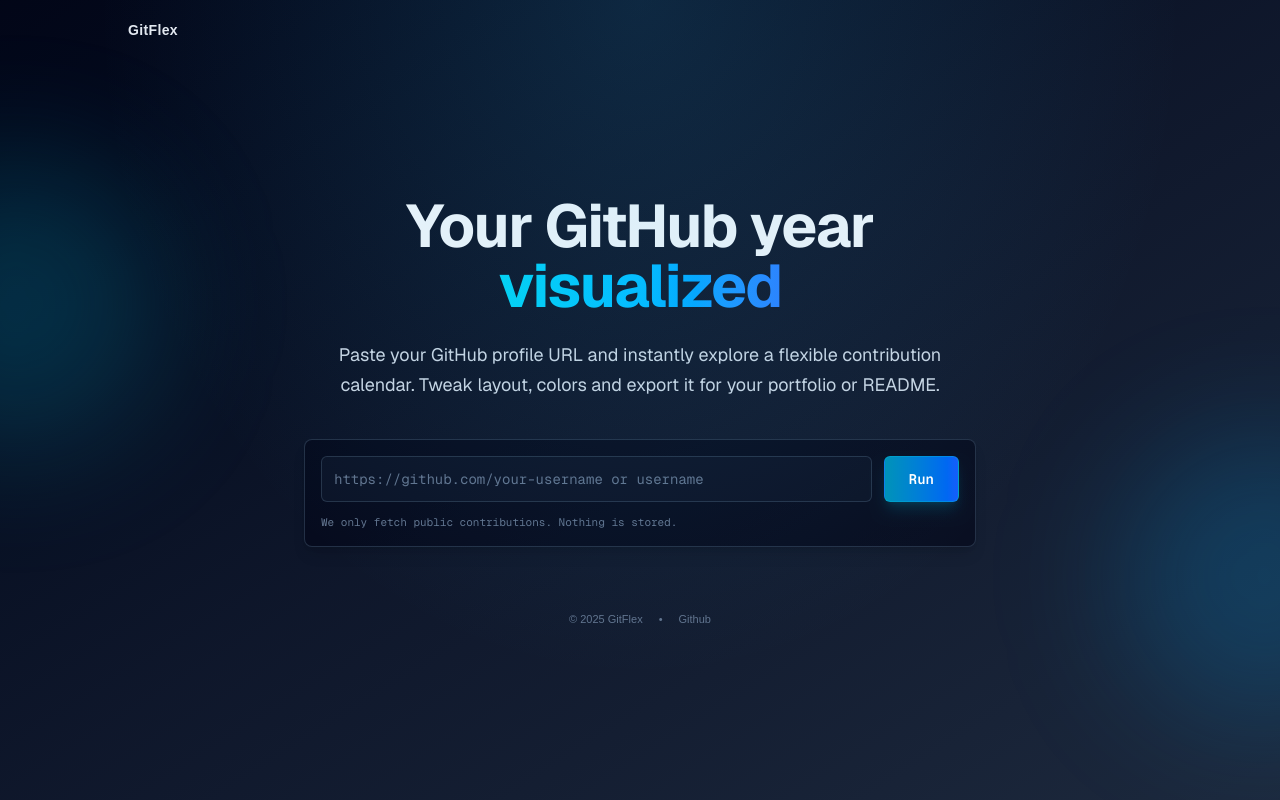
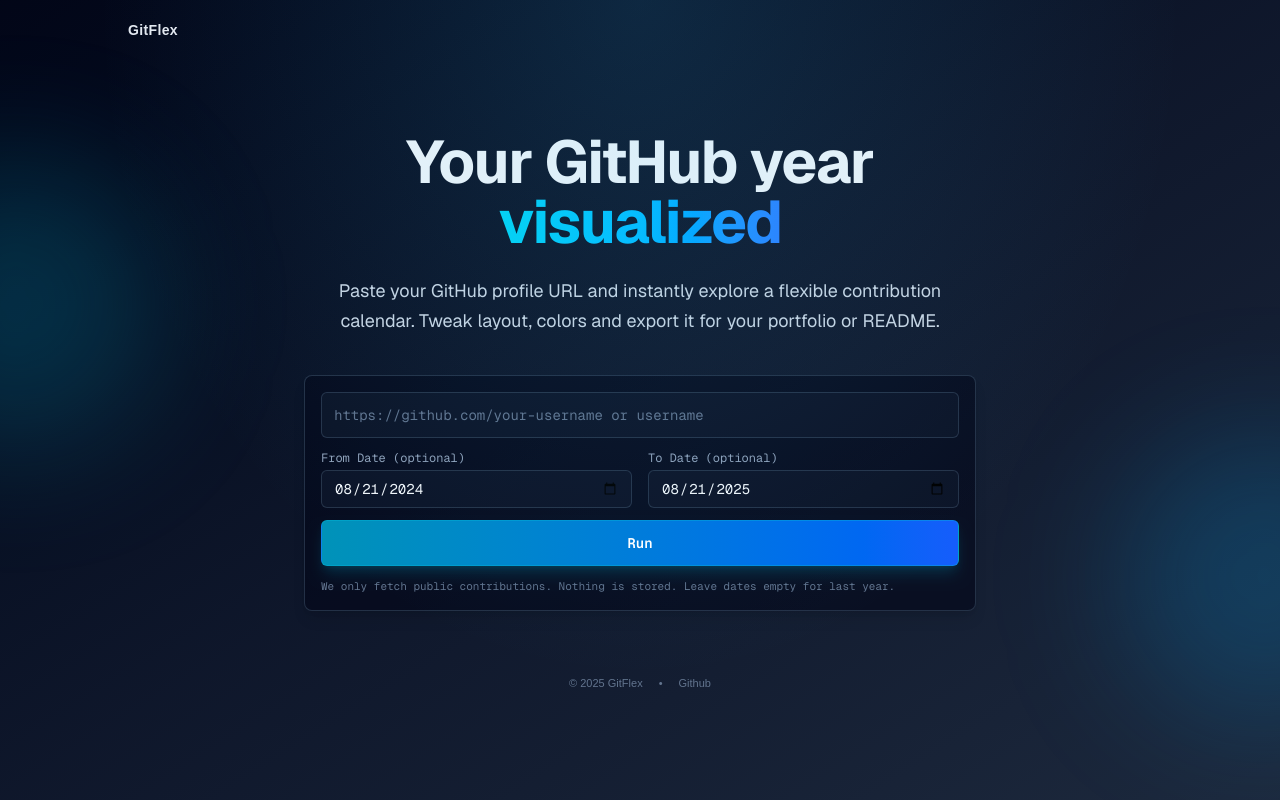
Before and after one commit to zulfaza/git-flex, a Next.js app: page / in a window 1280 px wide. Built offline with nearby package versions, Linux system fonts and the light colour scheme.

Commit message:
update fetching data for github api

```diff
--- a/src/app/[username]/page.tsx
+++ b/src/app/[username]/page.tsx
@@ -4,7 +4,7 @@
 
 interface PageProps {
   params: Promise<{ username: string }>;
-  searchParams: Promise<{ token?: string }>;
+  searchParams: Promise<{ from?: string; to?: string }>;
 }
 
 export async function generateMetadata({
@@ -17,14 +17,15 @@
   };
 }
 
-export default async function UserPage({ params }: PageProps) {
+export default async function UserPage({ params, searchParams }: PageProps) {
   const { username } = await params;
+  const { from, to } = await searchParams;
 
   let contributions: number[][] = [];
   let error: string | null = null;
 
   try {
-    contributions = await fetchGitHubContributions(username);
+    contributions = await fetchGitHubContributions(username, from, to);
   } catch (err) {
     error =
       err instanceof Error ? err.message : "Failed to fetch contributions";
@@ -55,7 +56,13 @@
             {username}&apos;s GitHub Contributions
           </h1>
           <p className="text-gray-400">
-            Contribution calendar for the past year
+            {from && to
+              ? `Contribution calendar from ${from} to ${to}`
+              : from
+                ? `Contributions from ${from}`
+                : to
+                  ? `Contributions up to ${to}`
+                  : "Contribution calendar for the past year"}
           </p>
         </div>
         <ContributionCalendarWrapper
--- a/src/components/Form.tsx
+++ b/src/components/Form.tsx
@@ -9,18 +9,35 @@
     e.preventDefault()
     const formData = new FormData(e.currentTarget)
     const raw = (formData.get("github-url") as string | undefined)?.trim()
+    const fromDate = (formData.get("from-date") as string | undefined)?.trim()
+    const toDate = (formData.get("to-date") as string | undefined)?.trim()
+
     if (!raw) return
+
     try {
       const hasProtocol = /^https?:\/\//i.test(raw)
       const url = new URL(hasProtocol ? raw : `https://github.com/${raw}`)
       if (url.hostname !== "github.com") return
       const segments = url.pathname.split("/").filter(Boolean)
       if (!segments[0]) return
-      router.push(`/${segments[0]}`)
+
+      const searchParams = new URLSearchParams()
+      if (fromDate) searchParams.set("from", fromDate)
+      if (toDate) searchParams.set("to", toDate)
+
+      const queryString = searchParams.toString()
+      const path = `/${segments[0]}${queryString ? `?${queryString}` : ""}`
+      router.push(path)
     } catch (e) {
       console.error("Invalid URL", e)
     }
   }
+
+  const currentDate = new Date()
+  const oneYearAgo = new Date(currentDate)
+  oneYearAgo.setFullYear(currentDate.getFullYear() - 1)
+
+  const formatDate = (date: Date) => date.toISOString().split('T')[0]
 
   return (
     <form
@@ -30,7 +47,7 @@
       <label htmlFor="github-url" className="sr-only">
         GitHub Profile URL or Username
       </label>
-      <div className="flex flex-col gap-3 text-sm md:flex-row md:items-center">
+      <div className="flex flex-col gap-3 text-sm">
         <div className="flex w-full flex-1 items-center gap-2 rounded-md border border-slate-700/70 bg-slate-900/70 px-3 py-2 focus-within:border-cyan-500/70">
           <input
             id="github-url"
@@ -42,6 +59,35 @@
             className="w-full bg-transparent py-1 text-slate-100 placeholder-slate-500 outline-none"
           />
         </div>
+
+        <div className="flex flex-col gap-3 md:flex-row md:gap-4">
+          <div className="flex-1">
+            <label htmlFor="from-date" className="block text-xs text-slate-400 mb-1">
+              From Date (optional)
+            </label>
+            <input
+              id="from-date"
+              name="from-date"
+              type="date"
+              defaultValue={formatDate(oneYearAgo)}
+              className="w-full rounded-md border border-slate-700/70 bg-slate-900/70 px-3 py-2 text-slate-100 outline-none focus:border-cyan-500/70"
+            />
+          </div>
+
+          <div className="flex-1">
+            <label htmlFor="to-date" className="block text-xs text-slate-400 mb-1">
+              To Date (optional)
+            </label>
+            <input
+              id="to-date"
+              name="to-date"
+              type="date"
+              defaultValue={formatDate(currentDate)}
+              className="w-full rounded-md border border-slate-700/70 bg-slate-900/70 px-3 py-2 text-slate-100 outline-none focus:border-cyan-500/70"
+            />
+          </div>
+        </div>
+
         <button
           type="submit"
           className="relative inline-flex items-center justify-center gap-2 rounded-md border border-cyan-500/40 bg-gradient-to-r from-cyan-600 to-blue-600 px-6 py-3 font-semibold text-white shadow-lg shadow-cyan-700/30 transition hover:from-cyan-500 hover:to-blue-500 focus:outline-none focus:ring-2 focus:ring-cyan-400/40 active:scale-[0.98]"
@@ -51,7 +97,7 @@
         </button>
       </div>
       <p className="mt-3 text-left text-[11px] text-slate-500">
-        We only fetch public contributions. Nothing is stored.
+        We only fetch public contributions. Nothing is stored. Leave dates empty for last year.
       </p>
     </form>
   )
--- a/src/lib/githubApi.ts
+++ b/src/lib/githubApi.ts
@@ -30,9 +30,12 @@
 
 export async function fetchGitHubContributions(
   username: string,
+  fromDate?: string,
+  toDate?: string,
 ): Promise<number[][]> {
   // First, try to get basic user info without authentication
   const userResponse = await fetch(`https://api.github.com/users/${username}`);
+
   if (!userResponse.ok) {
     if (userResponse.status === 404) {
       throw new Error(`User ${username} not found`);
@@ -48,11 +51,11 @@
 
   // If token is provided, fetch actual contribution data
   const query = `
-    query($username: String!) {
+    query($username: String!, $from: DateTime, $to: DateTime) {
       user(login: $username) {
         login
         name
-        contributionsCollection {
+        contributionsCollection(from: $from, to: $to) {
           contributionCalendar {
             totalContributions
             weeks {
@@ -72,12 +75,16 @@
     Authorization: `Bearer ${token}`,
   };
 
+  const variables: Record<string, string> = { username };
+  if (fromDate) variables.from = fromDate;
+  if (toDate) variables.to = toDate;
+
   const response = await fetch("https://api.github.com/graphql", {
     method: "POST",
     headers,
     body: JSON.stringify({
       query,
-      variables: { username },
+      variables,
     }),
   });
 
```
